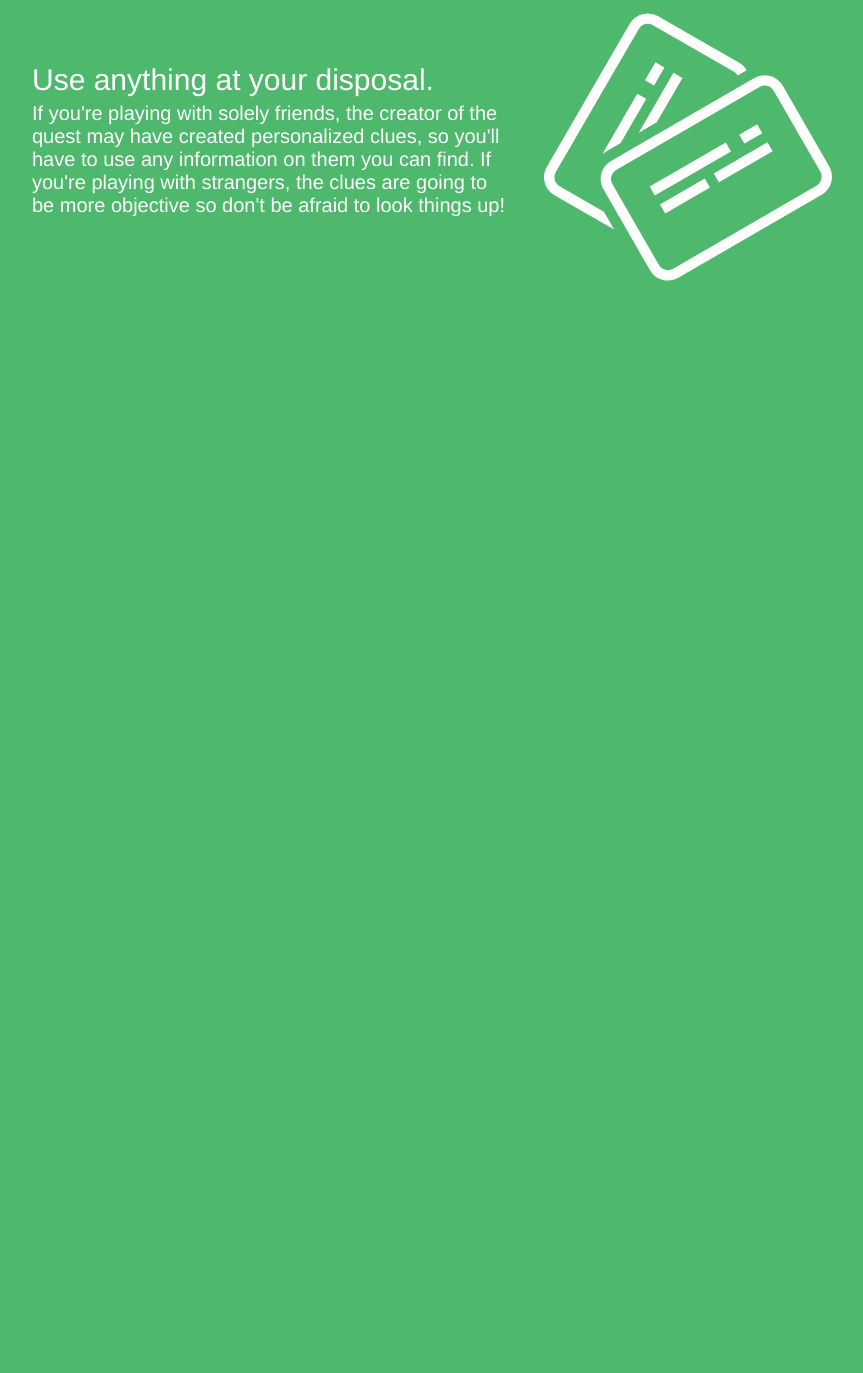
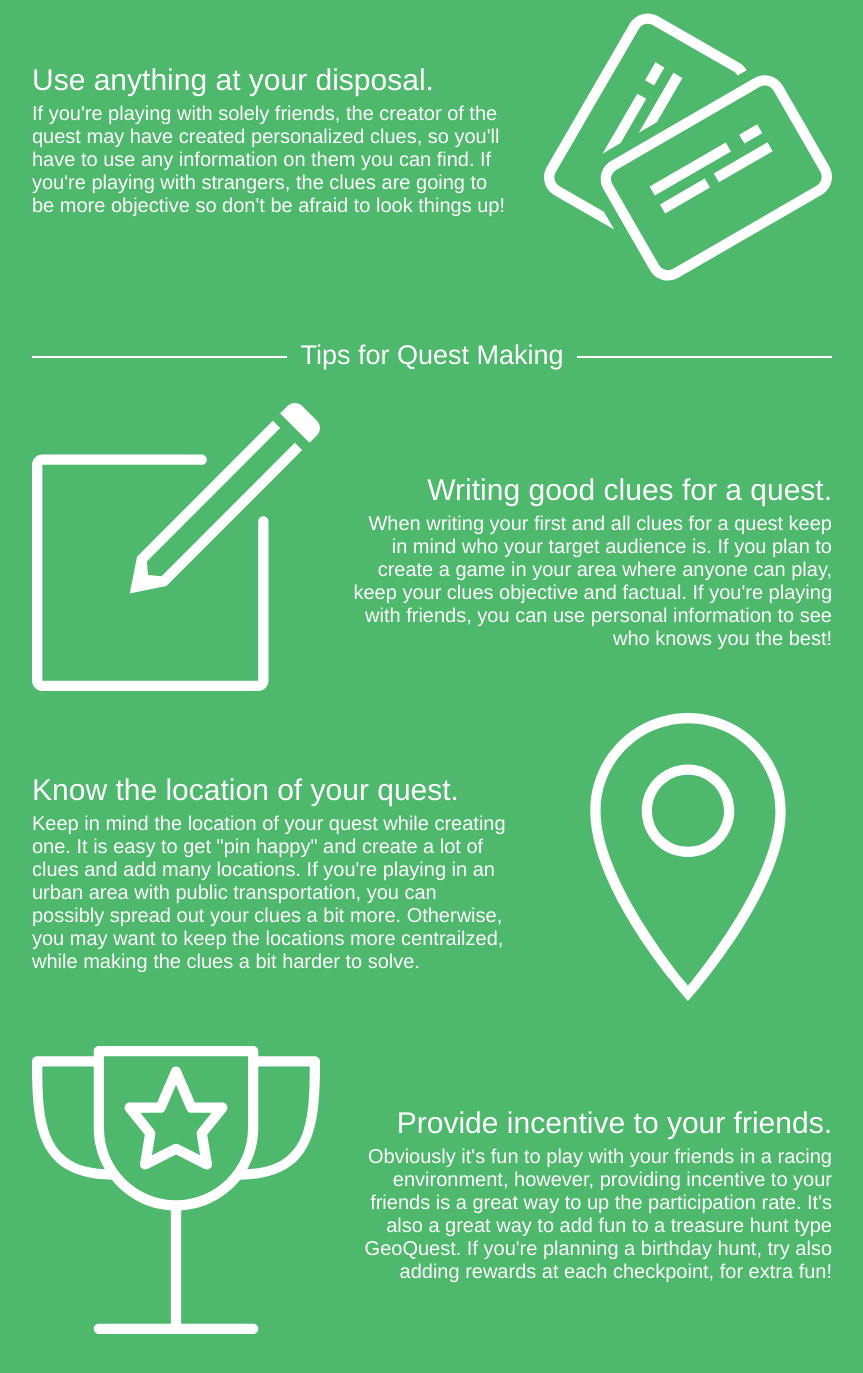
Before and after one commit to GeoQuests/geoquests.github.io, a plain HTML site: page index.html in a window 1280 px wide. Shown: the part 1562-2935 px from the top of the page, without its empty margins (208-1071 px from the left). Before the commit the page ends 1903 px from the top, so only its background shows below. Drawn offline with Linux system fonts and the light colour scheme.

Commit message:
Favicon, Quest Making Tips and other minor updates

```diff
--- a/index.html
+++ b/index.html
@@ -1,7 +1,9 @@
 <html>
 	<head>
 		<title>GeoQuests</title>
-		<link rel="stylesheet" type="text/css" href="styles/styles.css">
+		<link rel='stylesheet' type='text/css' href='styles/styles.css' />
+		<link rel='shortcut icon' href='/favicon.ico' type='image/x-icon'>
+		<link rel='icon' href='/favicon.ico' type='image/x-icon'>
 	</head>
 	<body>
 		<div class='wrapper'>
@@ -16,7 +18,7 @@
 				</div>
 			</div>
 			<div class='hr'>
-				<h1>Gameplay</h1>
+				<h1 style='width: 140px;'>Gameplay</h1>
 			</div>
 			<div class='feature'>
 				<div class='left-image'>
@@ -73,6 +75,53 @@
 					<img src='images/clue_cards.svg' width='90%'>
 				</div>
 			</div>
+			<div class='hr'>
+				<h1 style='width: 290px;'>Tips for Quest Making</h1>
+			</div>
+			<div class='feature'>
+				<div class='left-image'>
+					<img src='images/writing.svg' width='90%'>
+				</div>
+				<div class='right-text' style='padding-top: 70px;'>
+					<h1 class='hook'>Writing good clues for a quest.</h1>
+					<p class='description'>When writing your first and all clues for a quest
+					keep in mind who your target audience is.  If you
+					plan to create a game in your area where anyone
+					can play, keep your clues objective and factual.
+					If you're playing with friends, you can use personal
+					information to see who knows you the best!</p>
+				</div>
+			</div>
+			<div class='feature'>
+				<div class='left-text' style='padding-top: 60px;'>
+					<h1 class='hook'>Know the location of your quest.</h1>
+					<p class='description'>Keep in mind the location of your quest while creating
+					one.  It is easy to get &quot;pin happy&quot; and create a lot
+					of clues and add many locations.  If you're playing
+					in an urban area with public transportation, you can
+					possibly spread out your clues a bit more.  Otherwise,
+					you may want to keep the locations more centrailzed,
+					while making the clues a bit harder to solve.</p>
+				</div>
+				<div class='right-image'>
+					<img src='images/location_mark.svg' width='90%'>
+				</div>
+			</div>
+			<div class='feature'>
+				<div class='left-image'>
+					<img src='images/trophy.svg' width='90%'>
+				</div>
+				<div class='right-text' style='padding-top: 60px;'>
+					<h1 class='hook'>Provide incentive to your friends.</h1>
+					<p class='description'>Obviously it's fun to play with your friends in a
+					racing environment, however, providing incentive
+					to your friends is a great way to up the participation
+					rate.  It's also a great way to add fun to a treasure
+					hunt type GeoQuest.  If you're planning a birthday
+					hunt, try also adding rewards at each checkpoint,
+					for extra fun!</p>
+				</div>
+			</div>
 		</div>
 	</body>
 </html>
--- a/styles/styles.css
+++ b/styles/styles.css
@@ -14,7 +14,7 @@ body {
 	width: 1000px;
 	margin-left: auto;
 	margin-right: auto;
-	margin-bottom: 50px;
+	margin-bottom: 75px;
 }
 
 .wrapper .hr {
@@ -33,14 +33,13 @@ body {
 	top: -0.6em;
 	position: relative;
 	background-color: #4eb86d;
-	width: 140px;
 	margin-left: auto;
 	margin-right: auto;
 	text-align: center;
 }
 
 .wrapper .billboard {
-	width: 1000px;
+		width: 1000px;
 }
 
 .wrapper .billboard .map {
```
Also changed, not shown: favicon.ico (added), images/location_mark.svg (added), images/treasure_chest.svg (added), images/trophy.svg (added), images/writing.svg (added).
